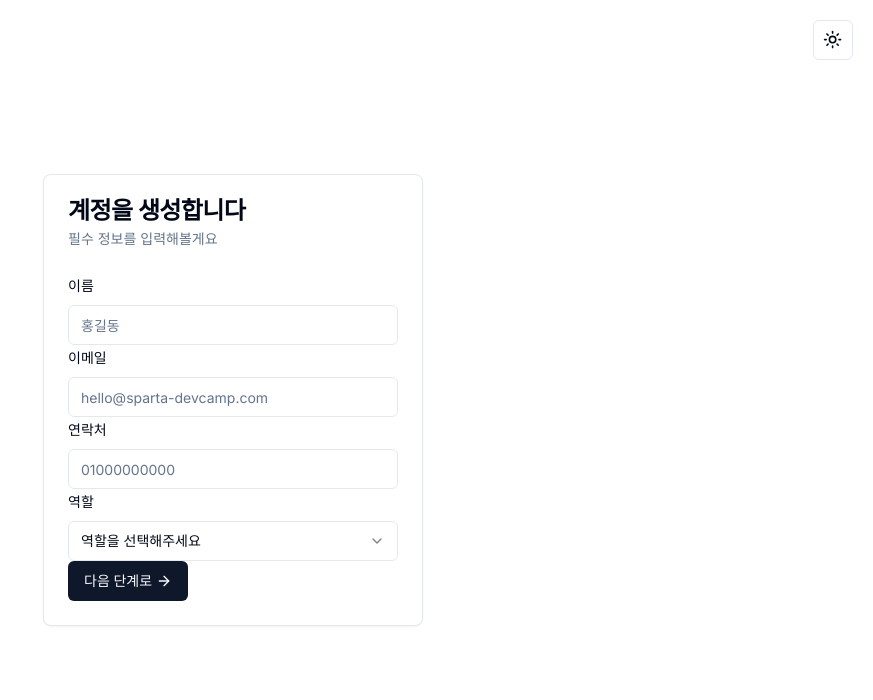
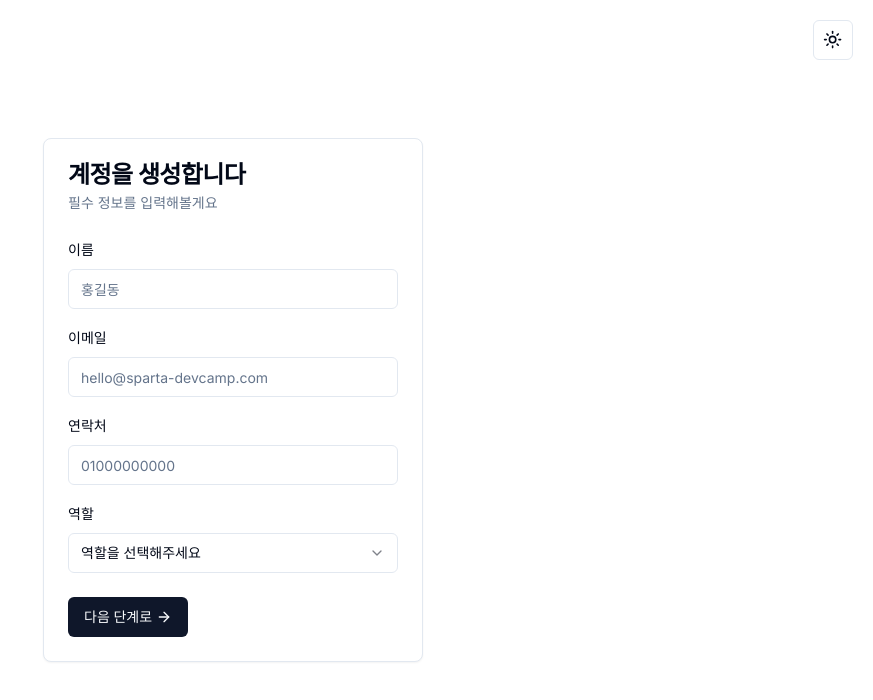
Before and after one commit to kms99/Sparta-DevCamp_Auth, a Next.js app: page / in a window 1280 px wide. Shown: the top 700 px of the page, without its empty margins (407-1280 px from the left). Built offline with nearby package versions, Linux system fonts and the light colour scheme.

Commit message:
[fix]: 기본 shadcn carousel에서 방향키로 슬라이드 전환 되는 부분 주석처리

```diff
--- a/src/components/innerCarousel/InnerCarousel.tsx
+++ b/src/components/innerCarousel/InnerCarousel.tsx
@@ -55,8 +55,6 @@ const InnerCarousel = () => {
     api.on("select", () => {
       setCurrent(api.selectedScrollSnap());
     });
-
-    api.off("scroll", () => {});
   }, [api, current]);
 
   return (
--- a/src/components/inputWrapper/InputWrapper.tsx
+++ b/src/components/inputWrapper/InputWrapper.tsx
@@ -24,7 +24,7 @@ const FormInputWrapper = ({
       control={control}
       name={name}
       render={({ field }) => (
-        <FormItem className="px-0">
+        <FormItem className="px-0 mb-4">
           <FormLabel>{children}</FormLabel>
           <FormControl>
             <Input {...props} {...field} />
--- a/src/components/selectWrapper/SelectWrapper.tsx
+++ b/src/components/selectWrapper/SelectWrapper.tsx
@@ -35,7 +35,7 @@ const SelectWrapper = ({
       control={control}
       name={name}
       render={({ field }) => (
-        <FormItem>
+        <FormItem className=" mb-6">
           <FormLabel>{children}</FormLabel>
           <Select onValueChange={field.onChange}>
             <FormControl>
--- a/src/components/ui/carousel.tsx
+++ b/src/components/ui/carousel.tsx
@@ -136,7 +136,7 @@ const Carousel = React.forwardRef<
       >
         <div
           ref={ref}
-          onKeyDownCapture={handleKeyDown}
+          // onKeyDownCapture={handleKeyDown}
           className={cn("relative", className)}
           role="region"
           aria-roledescription="carousel"
```
